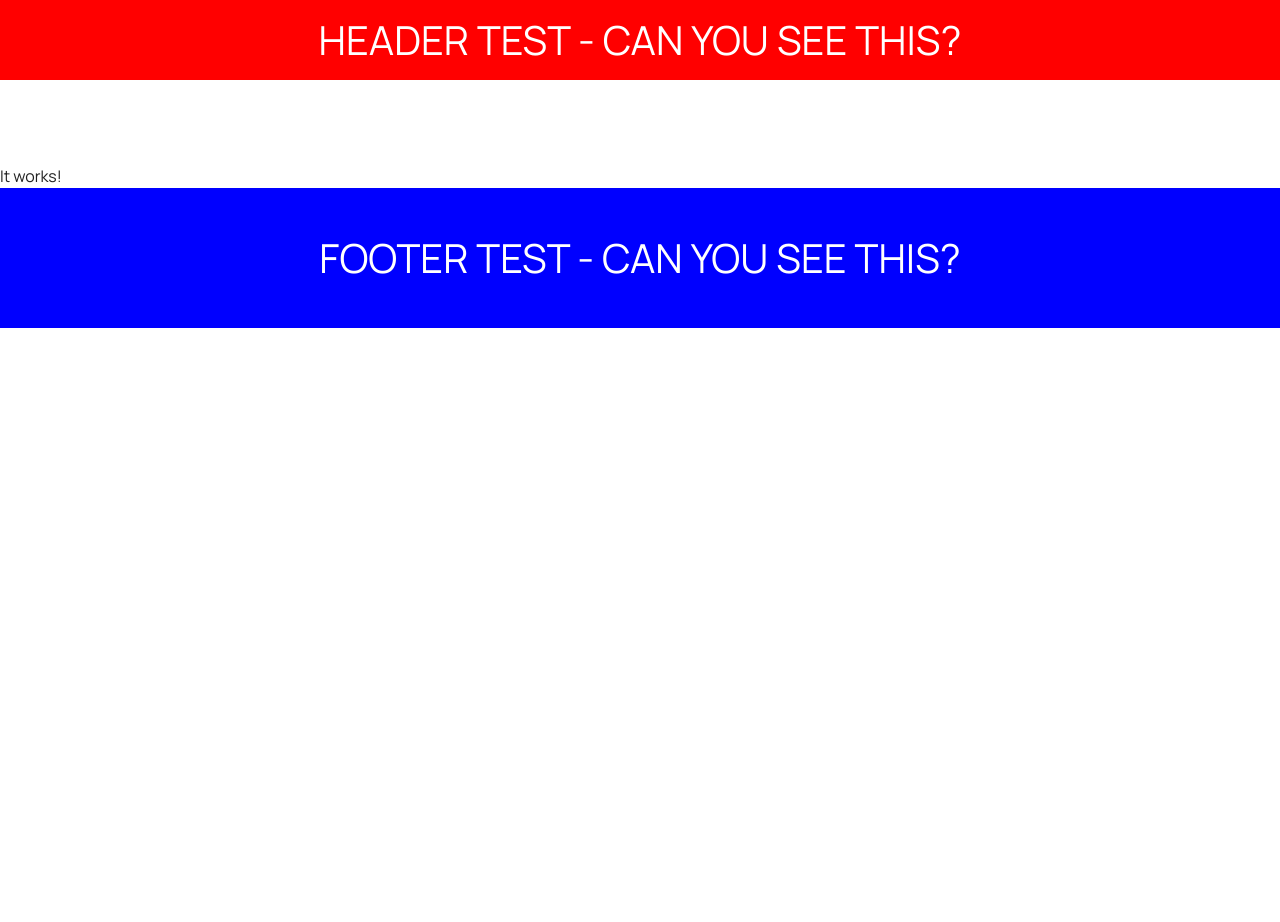
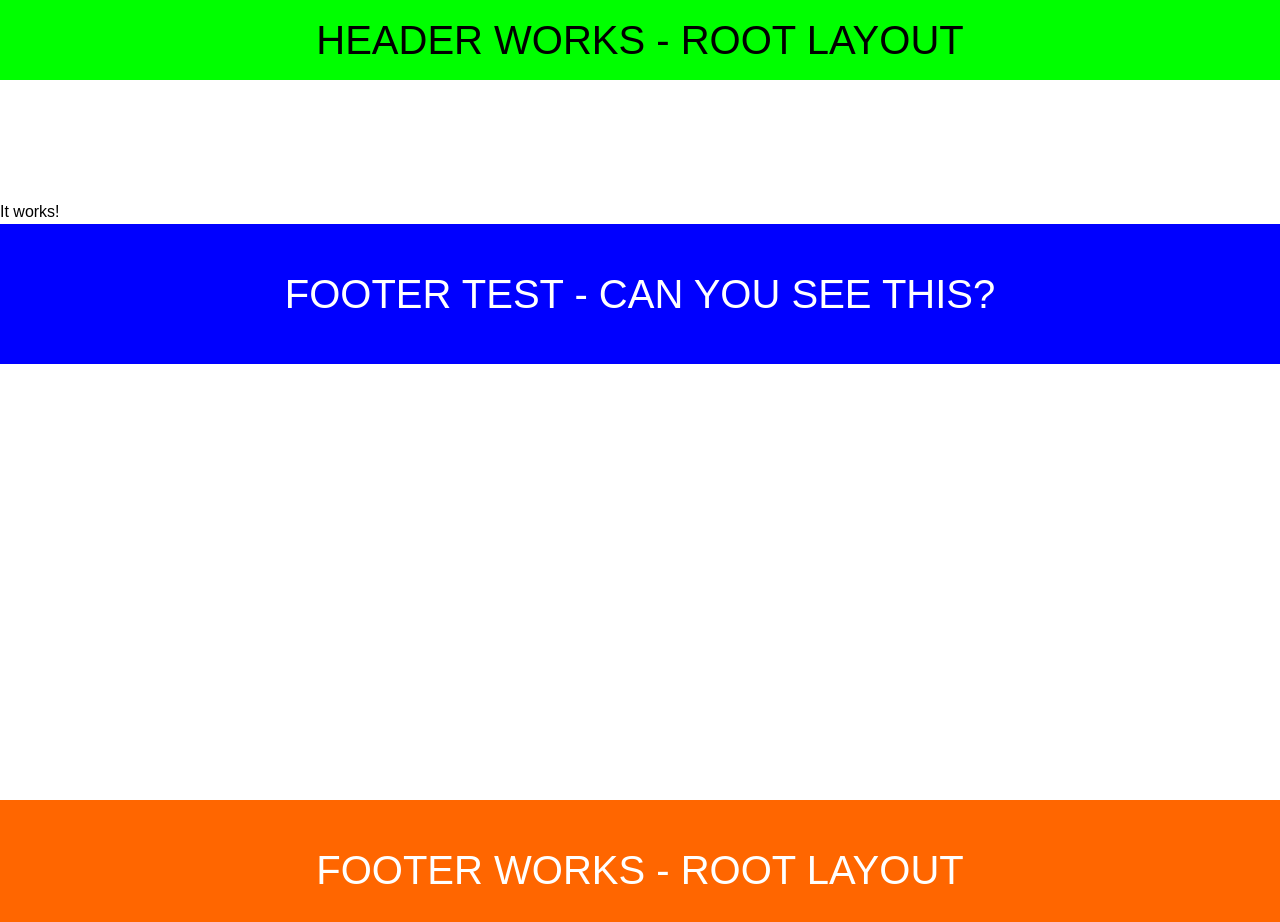
Before and after one commit to Quantum-007/Landing-Page, a Next.js app: page / in a window 1280 px wide. Shown: the top 922 px of the page. Before the commit the page ends 800 px from the top, so only its background shows below. Built offline with nearby package versions, Linux system fonts and the light colour scheme.

Commit message:
Add header/footer to ROOT layout - emergency fix

```diff
--- a/src/app/layout.tsx
+++ b/src/app/layout.tsx
@@ -1,50 +1,45 @@
-import './globals.css';
-import ThemeRegistry from '@/providers/ThemeRegistry';
-
-import type { Metadata } from 'next';
-
-import { Manrope } from 'next/font/google';
-import { QuantumStoreProvider } from '@/providers/QuantumStoreProvider';
-
-const manrope = Manrope({
-  variable: '--font-manrope',
-  subsets: ['latin'],
-  weight: ['300', '400', '500', '600', '700', '800'],
-});
-
-export const metadata: Metadata = {
-  metadataBase: new URL('https://quantumroboticslab.com/'),
-  title:
-    'Quantum Robotics | NLP-Powered Industrial Automation | The Future of Robotics',
-  description:
-    'Quantum Robotics: Pioneering industrial automation through advanced NLP, computer vision, and edge computing. Our platform dramatically accelerates robot development and deployment, enabling natural language programming and multi-robot coordination. Building the future of American manufacturing with intelligent robotics that understand human intent and transform productivity. The Tesla of industrial automation.',
-  openGraph: {
-    url: 'https://quantumroboticslab.com/',
-    images: [{ url: '/assets/logo.svg' }],
-    title:
-      'Quantum Robotics | NLP-Powered Industrial Automation | The Future of Robotics',
-    description:
-      'Quantum Robotics: Pioneering industrial automation through advanced NLP, computer vision, and edge computing. Our platform dramatically accelerates robot development and deployment, enabling natural language programming and multi-robot coordination. Building the future of American manufacturing with intelligent robotics that understand human intent and transform productivity. The Tesla of industrial automation.',
-  },
-};
+import './globals.css'
 
 export default function RootLayout({
   children,
-}: Readonly<{
-  children: React.ReactNode;
-}>) {
+}: {
+  children: React.ReactNode
+}) {
   return (
     <html lang="en">
-      <head>
-        <link rel="icon" href="/assets/logo.svg" />
-      </head>
-      <body className={`${manrope.variable} antialiased`}>
-        <ThemeRegistry>
-          <QuantumStoreProvider>
-            <main className="pt-16">{children}</main>
-          </QuantumStoreProvider>
-        </ThemeRegistry>
+      <body>
+        {/* EMERGENCY HEADER - BRIGHT GREEN */}
+        <div style={{
+          position: 'fixed',
+          top: 0,
+          width: '100%',
+          height: '80px',
+          backgroundColor: '#00FF00',
+          zIndex: 99999,
+          display: 'flex',
+          alignItems: 'center',
+          justifyContent: 'center'
+        }}>
+          <h1 style={{ color: 'black', fontSize: '40px' }}>
+            HEADER WORKS - ROOT LAYOUT
+          </h1>
+        </div>
+
+        <main style={{ paddingTop: '100px', minHeight: '100vh' }}>
+          {children}
+        </main>
+
+        {/* EMERGENCY FOOTER - BRIGHT ORANGE */}
+        <div style={{
+          backgroundColor: '#FF6600',
+          padding: '40px',
+          textAlign: 'center'
+        }}>
+          <h1 style={{ color: 'white', fontSize: '40px' }}>
+            FOOTER WORKS - ROOT LAYOUT
+          </h1>
+        </div>
       </body>
     </html>
-  );
+  )
 }
```
